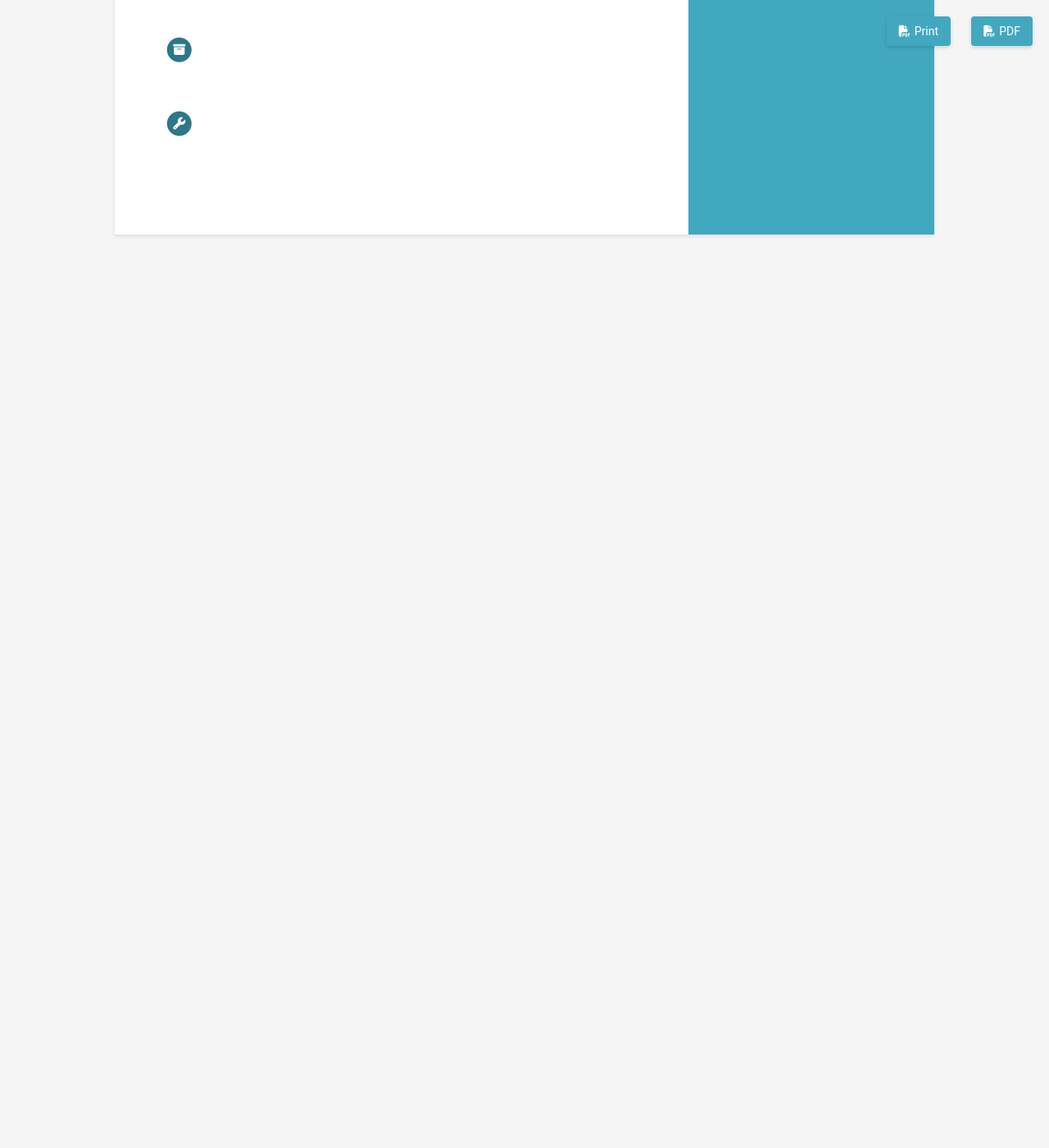
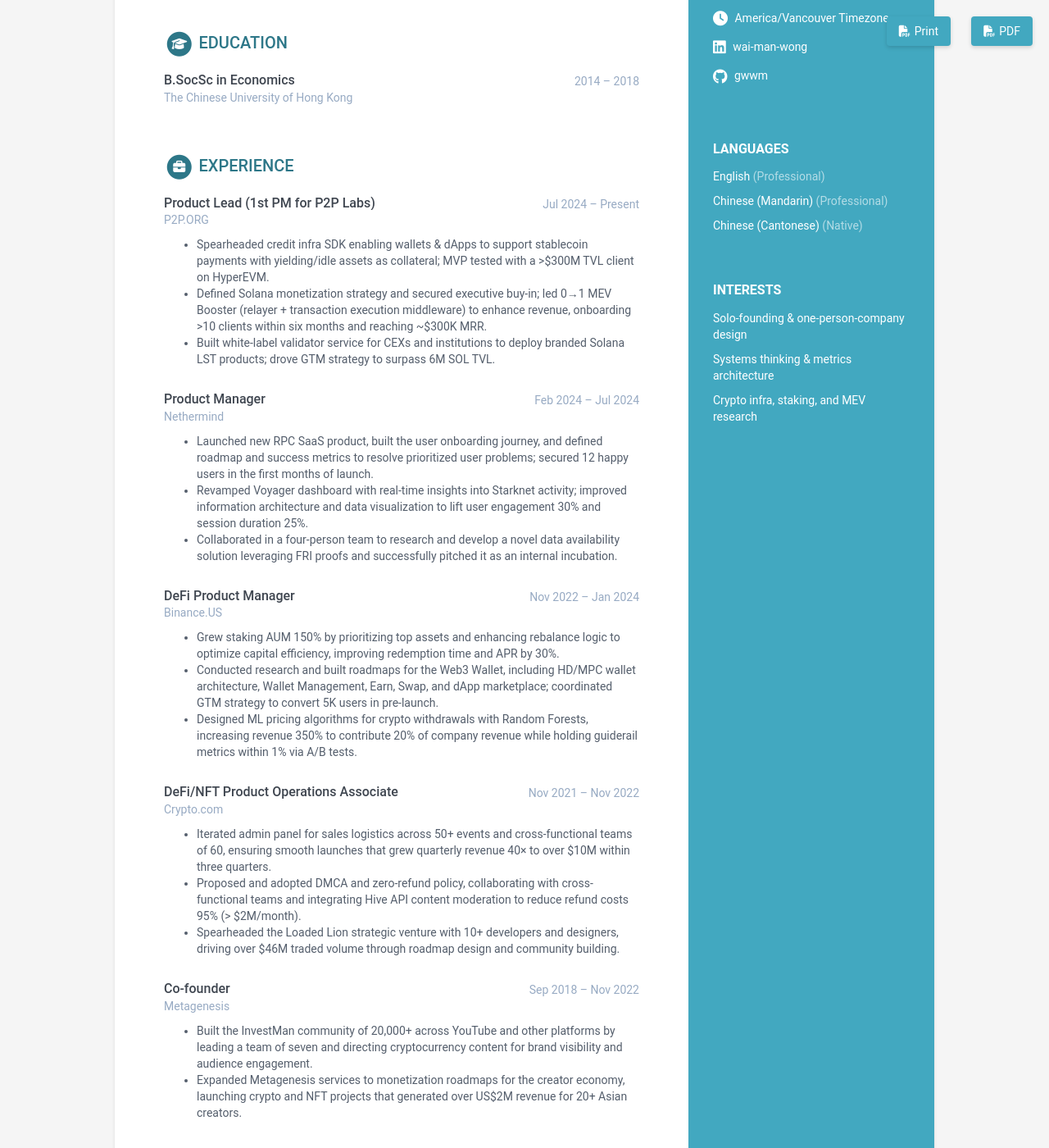
Before and after one commit to Gwwm/my-profile, a Jekyll site: the page built from index.html, in a window 1280 px wide and 1400 px high, scrolled down 224 px. Shown: the whole window at 82% size. Built offline with Jekyll 4.4.1, drawn with Linux system fonts in a browser that asks for light colours; before the commit the page ends 900 px from its top, so only the background shows below that; some of the changed text lies outside the part shown.

Commit message:
Restore resume data structure for theme compatibility

```diff
--- a/_data/data.yml
+++ b/_data/data.yml
@@ -1,105 +1,200 @@
-basic_info:
+sidebar:
+  position: right
+  about: false
+  education: false
+
   name: Wai Man WONG
-  title: Product Lead (Web3 • Infra • PM → Founder)
+  tagline: Product Lead (Web3 • Infra • PM → Founder)
+  avatar:
+
   email: gianwwm@gmail.com
-  location: Vancouver, BC, Canada
-  summary: >
-    Product leader shipping 0→1 infra and growth programs across MEV, staking,
-    stablecoin credit tooling, and transaction execution middleware. Focus on
-    GTM, pricing, and technical roadmaps that translate into usage and revenue.
+  phone:
+  timezone: America/Vancouver
+  citizenship:
+  website:
+  linkedin: wai-man-wong
+  xing:
+  github: gwwm
+  telegram:
+  gitlab:
+  bitbucket:
+  bluesky:
+  twitter:
+  stack-overflow:
+  codewars:
+  goodreads:
+  mastodon:
+  hackerrank:
+  leetcode:
+  pdf:
 
-profiles:
-  - network: GitHub
-    username:
-    url:
-  - network: LinkedIn
-    username:
-    url:
+  languages:
+    title: Languages
+    info:
+      - idiom: English
+        level: Professional
+      - idiom: Chinese (Mandarin)
+        level: Professional
+      - idiom: Chinese (Cantonese)
+        level: Native
+
+  interests:
+    title: Interests
+    info:
+      - item: Solo-founding & one-person-company design
+        link:
+      - item: Systems thinking & metrics architecture
+        link:
+      - item: Crypto infra, staking, and MEV research
+        link:
+
+career-profile:
+  title: Career Profile
+  summary: |
+    Product leader shipping 0→1 credit infrastructure, MEV monetization,
+    staking growth, and transaction execution middleware. Bridge GTM,
+    pricing, and technical strategy into usage and revenue across Solana,
+    Starknet, and multi-chain ecosystems.
+
+education:
+  title: Education
+  info:
+    - degree: B.SocSc in Economics
+      university: The Chinese University of Hong Kong
+      time: 2014 – 2018
+      details:
+
+experiences:
+  title: Experience
+  info:
+    - role: Product Lead (1st PM for P2P Labs)
+      time: Jul 2024 – Present
+      company: P2P.ORG
+      details: |
+        - Spearheaded credit infra SDK enabling wallets & dApps to support
+          stablecoin payments with yielding/idle assets as collateral;
+          MVP tested with a >$300M TVL client on HyperEVM.
+        - Defined Solana monetization strategy and secured executive
+          buy-in; led 0→1 MEV Booster (relayer + transaction execution
+          middleware) to enhance revenue, onboarding >10 clients within six
+          months and reaching ~$300K MRR.
+        - Built white-label validator service for CEXs and institutions to
+          deploy branded Solana LST products; drove GTM strategy to surpass
+          6M SOL TVL.
+    - role: Product Manager
+      time: Feb 2024 – Jul 2024
+      company: Nethermind
+      details: |
+        - Launched new RPC SaaS product, built the user onboarding journey,
+          and defined roadmap and success metrics to resolve prioritized
+          user problems; secured 12 happy users in the first months of
+          launch.
+        - Revamped Voyager dashboard with real-time insights into
+          Starknet activity; improved information architecture and data
+          visualization to lift user engagement 30% and session duration
+          25%.
+        - Collaborated in a four-person team to research and develop a
+          novel data availability solution leveraging FRI proofs and
+          successfully pitched it as an internal incubation.
+    - role: DeFi Product Manager
+      time: Nov 2022 – Jan 2024
+      company: Binance.US
+      details: |
+        - Grew staking AUM 150% by prioritizing top assets and enhancing
+          rebalance logic to optimize capital efficiency, improving
+          redemption time and APR by 30%.
+        - Conducted research and built roadmaps for the Web3 Wallet,
+          including HD/MPC wallet architecture, Wallet Management, Earn,
+          Swap, and dApp marketplace; coordinated GTM strategy to convert
+          5K users in pre-launch.
+        - Designed ML pricing algorithms for crypto withdrawals with Random
+          Forests, increasing revenue 350% to contribute 20% of company
+          revenue while holding guiderail metrics within 1% via A/B tests.
+    - role: DeFi/NFT Product Operations Associate
+      time: Nov 2021 – Nov 2022
+      company: Crypto.com
+      details: |
+        - Iterated admin panel for sales logistics across 50+ events and
+          cross-functional teams of 60, ensuring smooth launches that grew
+          quarterly revenue 40× to over $10M within three quarters.
+        - Proposed and adopted DMCA and zero-refund policy, collaborating
+          with cross-functional teams and integrating Hive API content
+          moderation to reduce refund costs 95% (> $2M/month).
+        - Spearheaded the Loaded Lion strategic venture with 10+ developers
+          and designers, driving over $46M traded volume through roadmap
+          design and community building.
+    - role: Co-founder
+      time: Sep 2018 – Nov 2022
+      company: Metagenesis
+      details: |
+        - Built the InvestMan community of 20,000+ across YouTube and other
+          platforms by leading a team of seven and directing cryptocurrency
+          content for brand visibility and audience engagement.
+        - Expanded Metagenesis services to monetization roadmaps for the
+          creator economy, launching crypto and NFT projects that generated
+          over US$2M revenue for 20+ Asian creators.
+
+projects:
+  title: Projects
+  intro:
+  assignments:
+    - title: Solana MEV Booster & Transaction Execution Middleware
+      link:
+      tagline: |
+        0→1 relayer + middleware stack boosting validator/searcher revenue
+        and transaction landing reliability; onboarded >10 clients and
+        drove ~$300K MRR.
+    - title: White-Label Solana LST (Validator-as-a-Service)
+      link:
+      tagline: |
+        Branded LST deployments for CEXs and institutions; >6M SOL TVL
+        through GTM strategy and partner launches.
+    - title: Credit-Infra SDK for Stablecoin Payments
+      link:
+      tagline: |
+        Collateralizes yielding/idle assets so wallets & dApps can accept
+        stablecoin checkouts; MVP validated with a >$300M TVL client.
+    - title: RPC SaaS (Nethermind)
+      link:
+      tagline: |
+        New RPC SaaS with defined onboarding, metrics, and roadmap;
+        secured 12 happy users post-launch.
+    - title: Voyager Dashboard Revamp (Starknet)
+      link:
+      tagline: |
+        IA + data visualization overhaul that lifted engagement ~30% and
+        session duration ~25%.
+    - title: ML Withdrawal Pricing (Binance.US)
+      link:
+      tagline: |
+        Random Forests pricing increased revenue 350%, contributing 20% of
+        company total while protecting guiderail metrics via A/B testing.
 
 skills:
-  - category: Product & Growth
-    tags: [Roadmapping, GTM, Pricing, OKRs, User Research, A/B Testing, Analytics]
-  - category: Data & Tooling
-    tags: [Tableau, Amplitude, Figma, Notion, Atlassian Suite, Scrum/Agile]
-  - category: Engineering/Infra (working proficiency)
-    tags: [Python, JavaScript, SQL, APIs, RPC, ZK Proofs, TEE blockbuilding, OFA, Account Abstraction]
-  - category: Blockchain Domains
-    tags: [MEV, Transaction Landing Infra, Staking/LST, Wallets, DA (FRI), Solana, Starknet]
+  title: Skills & Proficiency
+  toolset:
+    - name: Product & Growth — Agile, roadmapping, GTM strategy, pricing, OKRs, user research, A/B testing, analytics
+      level: 95%
+    - name: Product Tooling — Atlassian Suite, Figma, Notion, Tableau, Amplitude
+      level: 90%
+    - name: Technical Proficiency — Python, JavaScript, SQL, APIs
+      level: 85%
+    - name: Blockchain Expertise — MEV, OFA, ZK proofs, TEE blockbuilding, transaction landing infra, account abstraction, staking/LST, Solana, Starknet
+      level: 95%
 
-languages:
-  - idiom: English
-    level: Professional
-  - idiom: Chinese (Cantonese)
-    level: Native
-  - idiom: Chinese (Mandarin)
-    level: Professional
+oss:
+  title:
+  intro:
+  contributions: []
 
-experiences:
-  - role: Product Lead (1st PM for P2P Labs)
-    company: P2P.ORG
-    time: Jul 2024 – Present
-    details:
-      - Spearheaded credit infra SDK so wallets/DApps can accept stablecoin payments collateralized by yielding/idle assets; MVP tested with a >$300m TVL client on HyperEVM.
-      - Drove Solana monetization strategy and secured exec buy-in; led 0→1 MEV Booster (relayer + tx-execution middleware), onboarding >10 clients (searchers, MMs, DEXs) in ~6 months and reaching ~$300k MRR.
-      - Built white-label validator service enabling CEXs/institutions to launch branded Solana LST products; GTM delivered >6m SOL TVL.
+publications:
+  title:
+  intro:
+  papers: []
 
-  - role: Product Manager
-    company: Nethermind
-    time: Feb 2024 – Jul 2024
-    details:
-      - Launched new RPC SaaS; defined onboarding, roadmap, and success metrics; landed 12 active users in first month(s).
-      - Revamped Starknet “Voyager” dashboard IA + viz; boosted engagement by ~30% and session duration by ~25%.
-      - Co-researched DA solution using FRI proofs; pitched and incubated internally.
+recommendations:
+  title:
+  list: []
 
-  - role: DeFi Product Manager
-    company: Binance.US
-    time: Nov 2022 – Jan 2024
-    details:
-      - Grew staking AUM ~150% via asset-prioritization and rebalance logic; improved redemption time & APR ~30%.
-      - Built Web3 Wallet roadmap (HD/MPC, Wallet Mgmt, Earn, Swap, DApp marketplace) and GTM; ~5k users in pre-launch.
-      - Designed ML withdrawal-pricing (Random Forests); +350% revenue, ~20% of company total; guarded KPIs with <1% impact via A/B tests.
-
-  - role: DeFi/NFT Product Operations Associate
-    company: Crypto.com
-    time: Nov 2021 – Nov 2022
-    details:
-      - Iterated admin panel supporting 50+ events and x-functional ops (60 users); quarterly revenue scaled ~40× to >$10M in 3 quarters.
-      - Proposed DMCA + zero-refund policy; cut refunds by ~95% (> $2M/month); integrated Hive API moderation.
-      - Drove “Loaded Lion” venture project (10+ dev/design); >$46M traded volume via roadmap + community playbook.
-
-  - role: Co-founder
-    company: Metagenesis
-    time: Sep 2018 – Nov 2022
-    details:
-      - Built InvestMan community (20k+) across YouTube & socials; led team of 7; increased brand visibility & engagement.
-      - Expanded services to creator-monetization; delivered >US$2M revenue across 20+ Asian creators via crypto/NFT launches.
-
-projects:
-  - title: Solana MEV Booster & Transaction Execution Middleware
-    link:
-    tagline: 0→1 product; relayer + middleware stack to improve validator/searcher revenue and TX landing reliability; >10 clients; ~$300k MRR.
-  - title: White-Label Solana LST (Validator-as-a-Service)
-    link:
-    tagline: Branded LST deployments for CEXs/institutions; >6m SOL TVL through GTM and partner plays.
-  - title: Credit-Infra SDK for Stablecoin Payments
-    link:
-    tagline: Collateralize yielding/idle assets to enable stablecoin checkouts; MVP validated with >$300m TVL client.
-  - title: RPC SaaS (Nethermind)
-    link:
-    tagline: New product launch with defined onboarding, metrics, and roadmap; 12 users in early phase.
-  - title: Voyager Dashboard Revamp (Starknet)
-    link:
-    tagline: IA + viz overhaul; ~30% engagement lift, ~25% session duration lift.
-  - title: ML Withdrawal Pricing (Binance.US)
-    link:
-    tagline: Random-Forests model; +350% revenue; ~20% company revenue while protecting guardrails via A/B testing.
-
-education:
-  - degree: B.SocSc in Economics
-    school: The Chinese University of Hong Kong
-    time: 2014 – 2018
-
-interests:
-  - item: Solo-founding & one-person-company design
-  - item: Systems thinking & metrics architecture
-  - item: Crypto infra, staking, MEV research
+footer: |
+  Designed with <i class="fas fa-heart"></i> by <a href="http://themes.3rdwavemedia.com" target="_blank" rel="nofollow">Xiaoying Riley</a>
```
